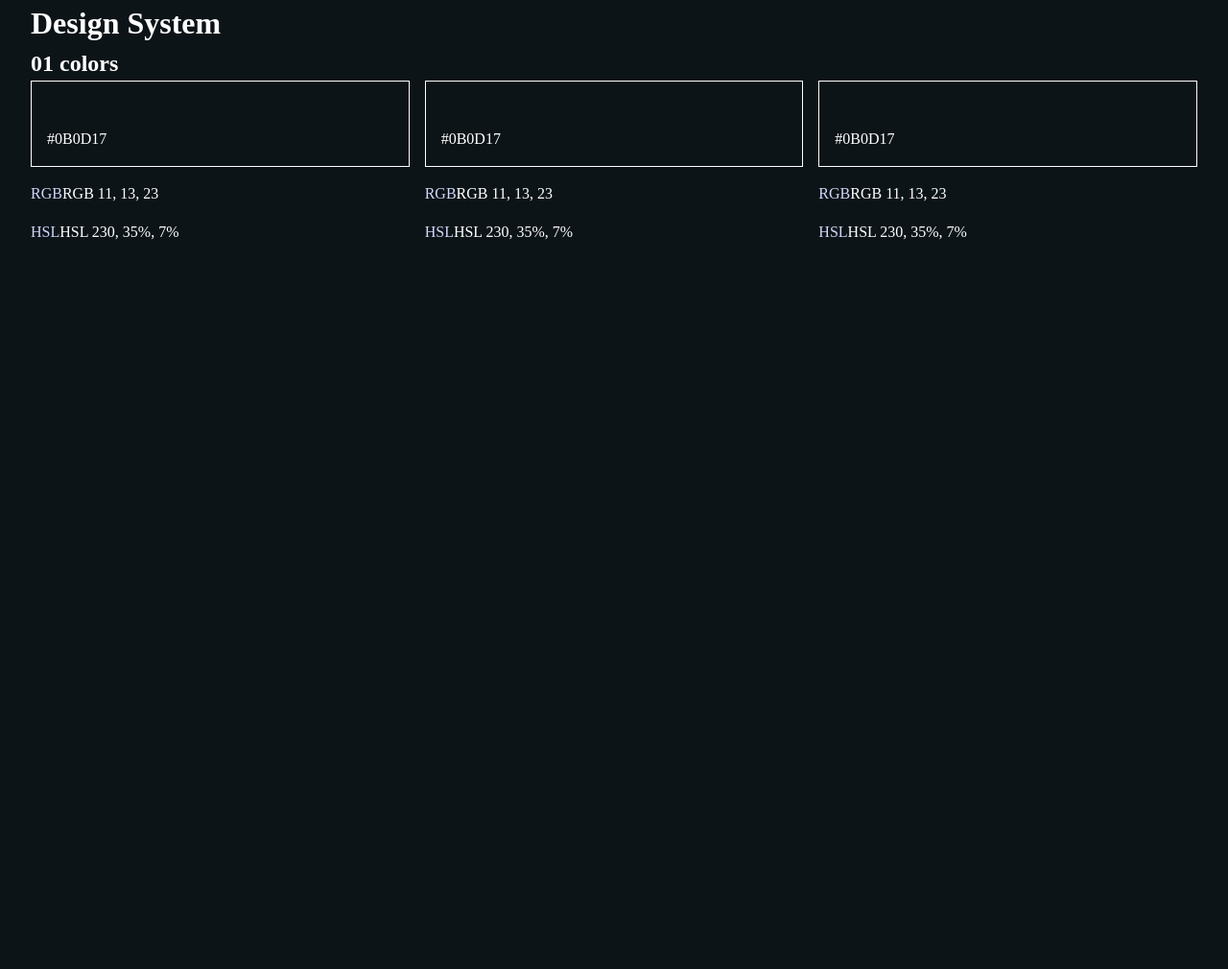
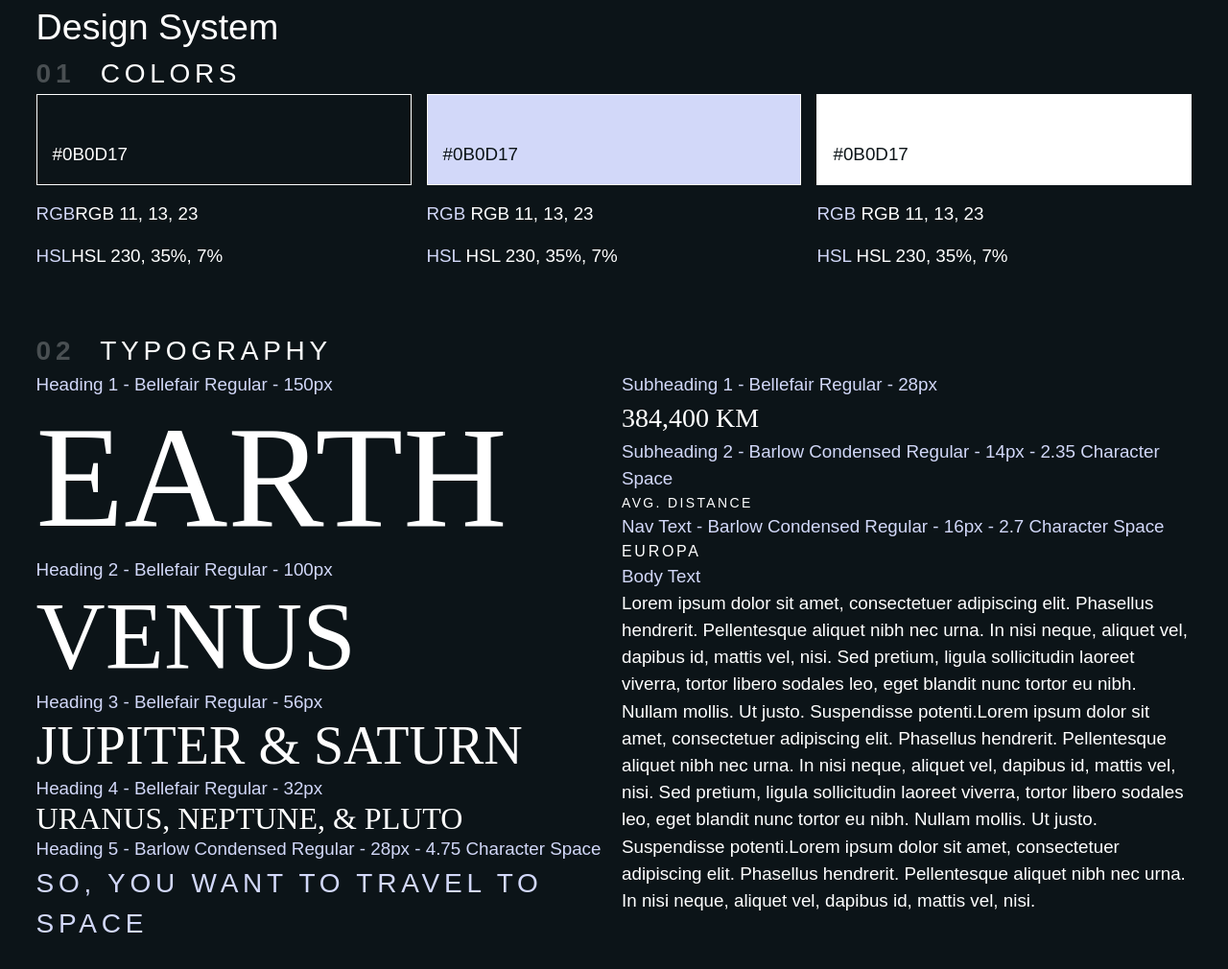
Before and after one commit to leonelmeque/css-design-system, a website: page design-system.html in a window 1280 px wide. Shown: the whole page at 96% size. Before the commit the page ends 800 px from the top, so only its background shows below. Drawn offline with Linux system fonts and the light colour scheme.

Commit message:
feat: add typography to the system

```diff
--- a/reset.css
+++ b/css/reset.css
@@ -21,10 +21,25 @@ picture {
     margin: 0;
 }
 
+/* typography */
+h1,
+h2,
+h3,
+h4,
+h5,
+h6
+p {
+   font-weight: 400;
+}
+
 /* body */
 body {
     line-height: 1.5;
     min-height: 100vh;
+    font-family: var(--ff-sans-normal);
+    font-size: var(--fs-400);
+    background: hsl(var(--clr-dark));
+    color: hsl(var(--clr-white));
 }
 
 /* images */
--- a/utility.css
+++ b/css/utility.css
@@ -1,31 +1,3 @@
-/* ------------ */
-/* Custom Props */
-/* ------------ */
-
-:root {
-    /* colors */
-    --clr-dark: 200 35% 7%;
-    --clr-light: 231 77% 90%;
-    --clr-white: 0 0% 100%;
-    --flex: auto;
-
-    /* fonts-sizes */
-    --fs-900: 9.375rem;
-    --fs-800: 6.25rem;
-    --fs-700: 3.5rem;
-    --fs-600: 2rem;
-    --fs-500: 1.75rem;
-    --fs-400: 1.175rem;
-    --fs-300: 1rem;
-    --fs-200: 0.875rem;
-
-    /* font-families */
-    --ff-serif: "Bellefair", serif;
-    --ff-sans-cond: "Barlow Condensed", sans-serif;
-    --ff-sans-normal: "Barlow", sans-serif;
-
-}
-
 /* -------------- */
 /* Utility classes*/
 /* -------------- */
@@ -41,11 +13,11 @@
     align-items: center;
 }
 
-.flex--column{
+.flex--column {
     flex-direction: column;
 }
 
-.flex--row{
+.flex--row {
     flex-direction: row;
 }
 
@@ -98,3 +70,74 @@
 /* .example-component{
     background-color: hsl(var(--clr-light) / .3);
 } */
+
+/* typography */
+
+.ff-serif {
+    font-family: var(--ff-serif);
+}
+.ff-sans-cond {
+    font-family: var(--ff-sans-cond);
+}
+.ff-sans-normal {
+    font-family: var(--ff-sans-normal);
+}
+
+.letter-spacing-1 {
+    letter-spacing: 4.75px;
+}
+.letter-spacing-2 {
+    letter-spacing: 2.7px;
+}
+.letter-spacing-3 {
+    letter-spacing: 2.35px;
+}
+
+.uppercase {
+    text-transform: uppercase;
+}
+
+.fs-900 {
+    font-size: var(--fs-900);
+}
+.fs-800 {
+    font-size: var(--fs-800);
+}
+.fs-700 {
+    font-size: var(--fs-700);
+}
+.fs-600 {
+    font-size: var(--fs-600);
+}
+.fs-500 {
+    font-size: var(--fs-500);
+}
+.fs-400 {
+    font-size: var(--fs-400);
+}
+.fs-300 {
+    font-size: var(--fs-300);
+}
+.fs-200 {
+    font-size: var(--fs-200);
+}
+
+.fs-900,
+.fs-800,
+.fs-700,
+.fs-600 {
+    line-height: 1.1;
+}
+
+.numbered-title {
+    font-family: var(--ff-sans-cond);
+    font-size: var(--fs-500);
+    text-transform: uppercase;
+    letter-spacing: 4.72px;
+}
+
+.numbered-title span {
+    margin-right: .5em;
+    font-weight: 700;
+    color: hsl(var(--clr-white) / .25);
+}
--- /dev/null
+++ b/css/variables.css
@@ -0,0 +1,27 @@
+/* ------------ */
+/* Custom Props */
+/* ------------ */
+
+:root {
+    /* colors */
+    --clr-dark: 200 35% 7%;
+    --clr-light: 231 77% 90%;
+    --clr-white: 0 0% 100%;
+    --flex: auto;
+
+    /* fonts-sizes */
+    --fs-900: 9.375rem;
+    --fs-800: 6.25rem;
+    --fs-700: 3.5rem;
+    --fs-600: 2rem;
+    --fs-500: 1.75rem;
+    --fs-400: 1.175rem;
+    --fs-300: 1rem;
+    --fs-200: 0.875rem;
+
+    /* font-families */
+    --ff-serif: "Bellefair", serif;
+    --ff-sans-cond: "Barlow Condensed", sans-serif;
+    --ff-sans-normal: "Barlow", sans-serif;
+
+}
--- a/design-system.html
+++ b/design-system.html
@@ -1,5 +1,6 @@
 <!DOCTYPE html>
 <html lang="en">
+
 <head>
     <meta charset="UTF-8">
     <meta http-equiv="X-UA-Compatible" content="IE=edge">
@@ -8,11 +9,11 @@
     <title>CSS Design System</title>
 </head>
 
-<body class="bg-dark text-white">
+<body>
     <div class="container">
         <h1>Design System</h1>
         <section id="colors">
-            <h2><span>01</span> colors</h2>
+            <h2 class="numbered-title"><span>01</span> colors</h2>
             <div class="flex">
                 <div class="flex flex--column" style="--flex: 1;">
                     <div class="bg-dark text-white" style="padding: 3rem 1rem 1rem; border: 1px solid white">
@@ -22,18 +23,82 @@
                     <p> <span class="text-accent">HSL</span>HSL 230, 35%, 7%</p>
                 </div>
                 <div class="flex flex--column" style="--flex: 1;">
-                    <div class="bg-dark text-white" style="padding: 3rem 1rem 1rem; border: 1px solid white">
+                    <div class="bg-accent text-dark" style="padding: 3rem 1rem 1rem; border: 1px solid white">
                         #0B0D17
                     </div>
-                    <p> <span class="text-accent">RGB</span>RGB 11, 13, 23</p>
-                    <p> <span class="text-accent">HSL</span>HSL 230, 35%, 7%</p>
+                    <p> <span class="text-accent">RGB</span> RGB 11, 13, 23</p>
+                    <p> <span class="text-accent">HSL</span> HSL 230, 35%, 7%</p>
                 </div>
                 <div class="flex flex--column" style="--flex: 1;">
-                    <div class="bg-dark text-white" style="padding: 3rem 1rem 1rem; border: 1px solid white">
+                    <div class="bg-white text-dark" style="padding: 3rem 1rem 1rem; border: 1px solid white">
                         #0B0D17
                     </div>
-                    <p> <span class="text-accent">RGB</span>RGB 11, 13, 23</p>
-                    <p> <span class="text-accent">HSL</span>HSL 230, 35%, 7%</p>
+                    <p> <span class="text-accent">RGB</span> RGB 11, 13, 23</p>
+                    <p> <span class="text-accent">HSL</span> HSL 230, 35%, 7%</p>
+                </div>
+            </div>
+        </section>
+
+        <section id="typography" style="margin: 4rem 0">
+            <h2 class="numbered-title"><span>02</span> Typography</h2>
+            <div class="flex">
+                <div style="flex-basis: 100%;">
+                    <div class="flow" style="flex-basis: 100%; --flow-space: 4rem;">
+                        <div>
+                            <p class="text-accent">Heading 1 - Bellefair Regular - 150px</p>
+                            <p class="fs-900 ff-serif uppercase">Earth</p>
+                        </div>
+                        <div>
+                            <p class="text-accent">Heading 2 - Bellefair Regular - 100px</p>
+                            <p class="fs-800 ff-serif uppercase">Venus</p>
+                        </div>
+                        <div>
+                            <p class="text-accent">Heading 3 - Bellefair Regular - 56px</p>
+                            <p class="fs-700 ff-serif uppercase">Jupiter & Saturn</p>
+                        </div>
+                        <div>
+                            <p class="text-accent">Heading 4 - Bellefair Regular - 32px</p>
+                            <p class="fs-600 ff-serif uppercase">Uranus, Neptune, & Pluto</p>
+                        </div>
+                        <div>
+                            <p class="text-accent">Heading 5 - Barlow Condensed Regular - 28px - 4.75 Character
+                                Space</p>
+                            <p class="text-accent fs-500 ff-sans-cond uppercase letter-spacing-1">So, you want to
+                                travel to space</p>
+                        </div>
+                    </div>
+
+                </div>
+
+                <div style="flex-basis: 100%">
+                <div class="flow" style="flex-basis: 100%; --flow-space: 4rem;">
+                    <div>
+                        <p class="text-accent">Subheading 1 - Bellefair Regular - 28px</p>
+                        <p class="fs-500 ff-serif uppercase">384,400 km</p>
+                    </div>
+                    <div>
+                        <p class="text-accent">Subheading 2 - Barlow Condensed Regular - 14px - 2.35 Character
+                            Space</p>
+                        <p class="fs-200 uppercase ff-sans-cond letter-spacing-3">Avg. Distance</p>
+                    </div>
+                    <div>
+                        <p class="text-accent">Nav Text - Barlow Condensed Regular - 16px - 2.7 Character Space</p>
+                        <p class="fs-300 uppercase ff-sans-cond letter-spacing-2">Europa</p>
+                    </div>
+                    <div>
+                        <p class="text-accent">Body Text</p>
+                        <p>Lorem ipsum dolor sit amet, consectetuer adipiscing elit. Phasellus hendrerit.
+                            Pellentesque aliquet nibh nec urna. In nisi neque, aliquet vel, dapibus id, mattis vel,
+                            nisi. Sed pretium, ligula sollicitudin laoreet viverra, tortor libero sodales leo, eget
+                            blandit nunc tortor eu nibh. Nullam mollis. Ut justo. Suspendisse potenti.Lorem ipsum
+                            dolor sit amet, consectetuer adipiscing elit. Phasellus hendrerit. Pellentesque aliquet
+                            nibh nec urna. In nisi neque, aliquet vel, dapibus id, mattis vel, nisi. Sed pretium,
+                            ligula sollicitudin laoreet viverra, tortor libero sodales leo, eget blandit nunc
+                            tortor eu nibh. Nullam mollis. Ut justo. Suspendisse potenti.Lorem ipsum dolor sit
+                            amet, consectetuer adipiscing elit. Phasellus hendrerit. Pellentesque aliquet nibh nec
+                            urna. In nisi neque, aliquet vel, dapibus id, mattis vel, nisi. </p>
+                    </div>
+                </div>
                 </div>
             </div>
         </section>
--- a/index.css
+++ b/index.css
@@ -1,2 +1,3 @@
-@import url(./reset.css);
-@import url(./utility.css);
+@import url(./css/variables.css);
+@import url(./css/reset.css);
+@import url(./css/utility.css);
```
